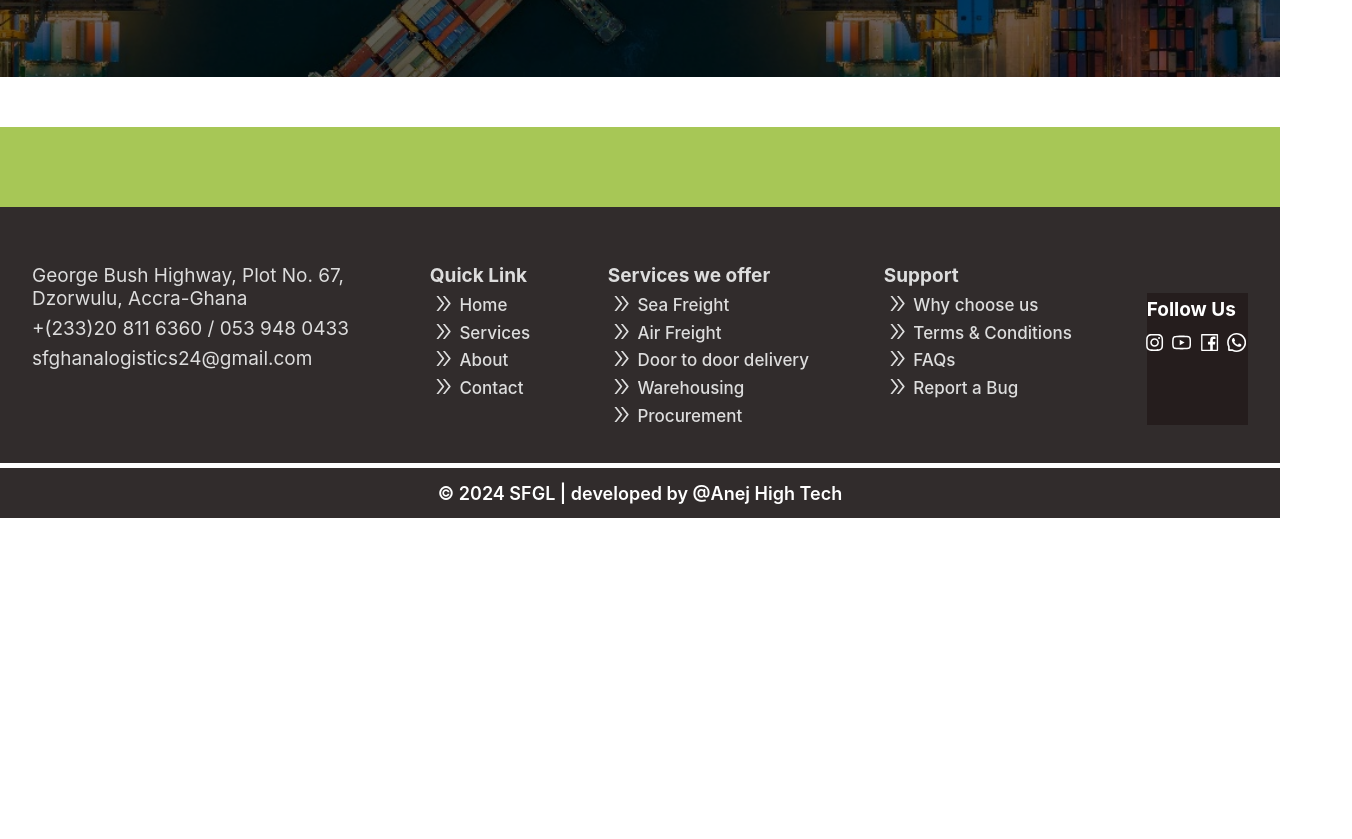
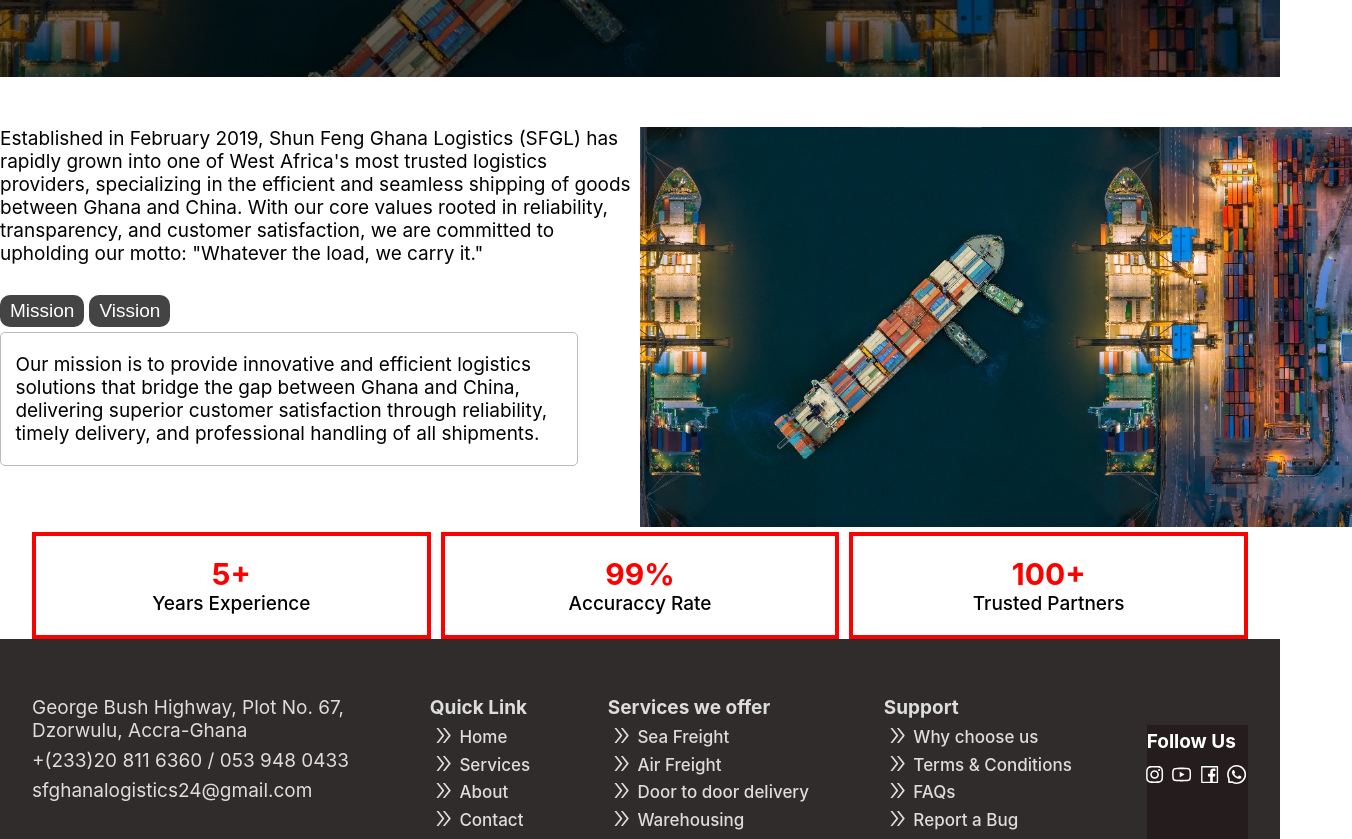
Before and after one commit to Akuafo-Patawah12/SGF-Logistics, a React (Create React App) app in the folder Client/: page /About in a window 1280 px wide. Shown: the part 380-1219 px from the top of the page, 1352 px wide, since content can reach past the window. Before the commit the page ends 898 px from the top, so only its background shows below. Built offline with nearby package versions, Linux system fonts and the light colour scheme.

Commit message:
update 27th

```diff
--- /dev/null
+++ b/Client/src/Pages/About.css
@@ -0,0 +1,58 @@
+.parent{
+
+    display: flex;
+    overflow-x: scroll;
+    height: auto;
+    width: 90%;
+    padding-block: 20px;
+    scrollbar-width: none;
+    scroll-snap-type: x mandatory;
+}
+
+.child{
+    min-width: 100%;
+    scroll-snap-align: start;
+}
+
+.about_btn{
+    background: #444;
+    padding: 5px 10px;
+    border: none;
+    border-radius: 10px;
+    color: #fff;
+}
+
+.about_info{
+    border: 4px solid red;
+    text-align: center;
+    font-weight: 500;
+    padding: 20px 0;
+}
+
+.abt-flex{
+    display: flex;
+}
+.about_flex{
+    width: 50%;
+}
+
+@media (max-width: 500px){
+   .parent{
+      width: 100%;
+   }
+   .about_flex{
+    width: 100%;
+}
+.abt-flex{
+    width: 95%;
+    margin-inline: auto;
+    flex-direction: column;
+    justify-content: center;
+    gap:20px;
+}
+
+.about_flex > img{
+    width: 100%;
+    object-fit: cover;
+}
+}
--- a/Client/src/Pages/About.jsx
+++ b/Client/src/Pages/About.jsx
@@ -1,7 +1,25 @@
-import React from 'react'
+import React,{useEffect, useRef, useState} from 'react'
 import "./Components/Services.css"
+import "./About.css"
 
 const About = () => {
+    const parentRef= useRef(null)
+    const childRef1= useRef(null)
+    const childRef2= useRef(null)
+
+
+    const [index,setIndex] = useState(0)
+    useEffect(()=>{
+        const child= [childRef1.current,childRef2.current]
+        const childLeft = child[index].offsetLeft;
+        parentRef.current.scrollTo({
+          left: childLeft,
+          behavior: "smooth" // Add smooth scrolling
+        });
+    },[index])
+
+
+
   return (
     <div style={{marginTop:"90px"}}>
         <div className='service_image_header'>
@@ -10,8 +28,59 @@ const About = () => {
            </section>
 
         </div>
-        <section style={{background:"#A7C756", height:"80px"}}>
 
+
+        <div className="abt-flex">
+        <div  className='about_flex'>
+        <section>
+            <p>
+                Established in February 2019, Shun Feng Ghana Logistics (SFGL) has rapidly grown into one of
+                West Africa's most trusted logistics providers, specializing in the efficient and seamless shipping
+                of goods between Ghana and China. With our core values rooted in reliability, transparency, and
+                customer satisfaction, we are committed to upholding our motto: "Whatever the load, we carry
+                it."
+            </p>
+        </section>
+
+        <section style={{display:"flex",gap:"5px",marginBlock:"30px 5px"}}>
+            <button onClick={()=> setIndex(0)} className='about_btn'>Mission</button>
+            <button onClick={()=> setIndex(1)} className='about_btn'>Vission</button>
+        </section>
+
+        <section ref={parentRef} style={{ border:"1px solid #bbb",borderRadius:"5px" }} className="parent">
+             <div ref={childRef1} className="child">
+                <p style={{width:"95%",marginInline:"auto"}}>
+                 Our mission is to provide innovative and efficient logistics solutions that bridge the gap between
+                Ghana and China, delivering superior customer satisfaction through reliability, timely delivery,
+                and professional handling of all shipments.
+                </p>
+             </div>
+             <div ref={childRef2} className="child">
+              <p style={{width:"95%",marginInline:"auto"}}>
+                To be the leading logistics provider between Ghana and China, recognized for our commitment
+                to excellence, innovation, and customer-focused solutions.
+              </p>
+             </div>
+        </section>
+        </div>
+
+        <div className='about_flex'>
+            <img src="../SFG_images/Ship2.jpg" alt="image" style={{height:"400px"}}/>
+        </div>
+        </div>
+
+
+        <section style={{display:"grid",gridTemplateColumns:"repeat(3,1fr)",gridGap:"10px",width:"95%",marginInline:"auto"}}>
+            <div className="about_info">
+              <span style={{fontSize:"30px",color:"red",fontWeight:"700"}}>5+</span> <br/>Years Experience
+            </div>
+            <div className="about_info">
+              <span style={{fontSize:"30px",color:"red",fontWeight:"700"}}>99%</span> <br/>Accuraccy Rate
+            </div>
+
+            <div className="about_info">
+              <span style={{fontSize:"30px",color:"red",fontWeight:"700"}}>100+</span> <br/>Trusted Partners
+            </div>
         </section>
     </div>
   )
```
